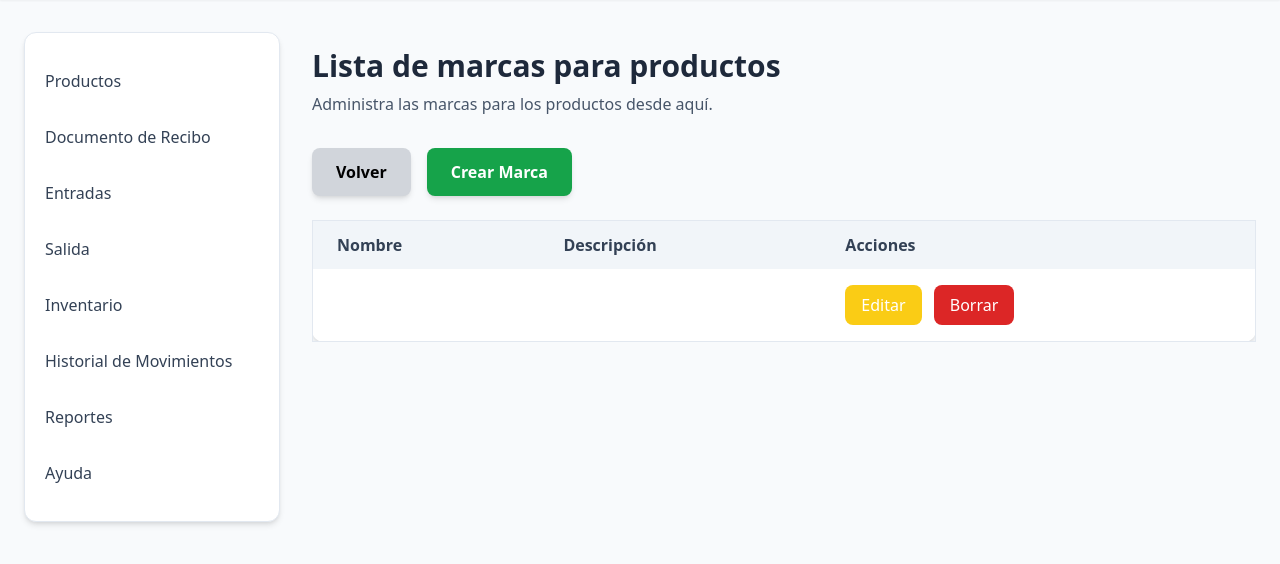
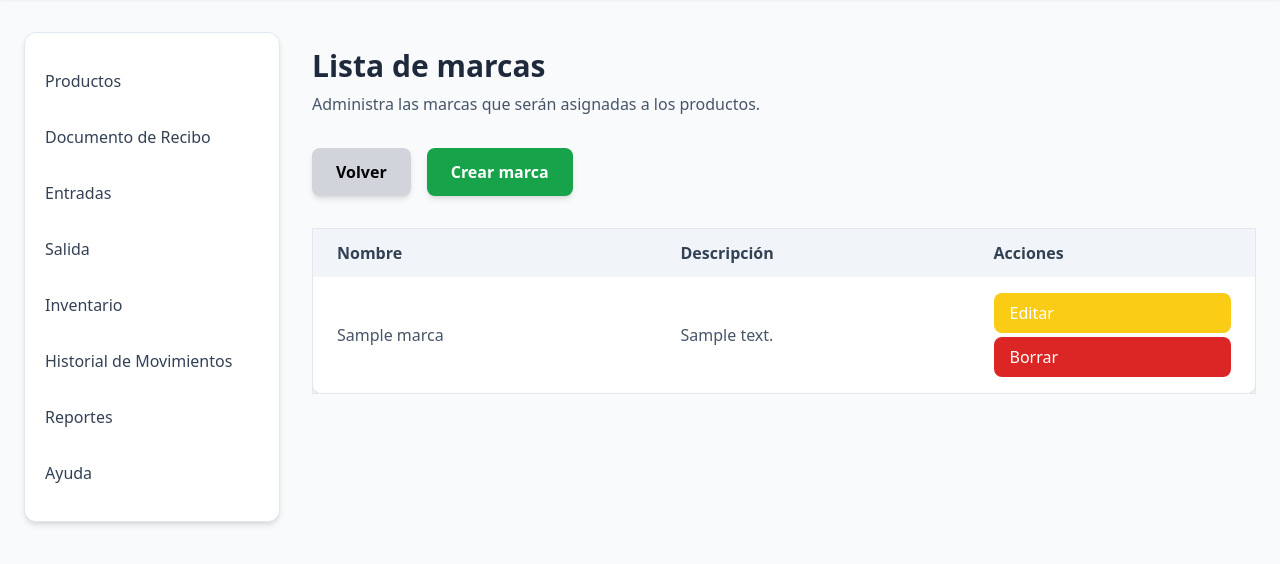
Before and after one commit to juansalgado12/wms, a Flask app: page /marcas/ in a window 1280 px wide. Shown: the part 112-676 px from the top of the page. Run offline with Flask 3, Linux system fonts and the light colour scheme; the visitor is signed in with stand-in values (Sample User, id 1); tables that the repository leaves empty hold one stand-in row (values such as "Sample post"); some libraries are stand-ins or nearby versions.

Commit message:
Se corrigieron errores en la lógica de creación y listado de marcas, se mejoró la plantilla de listado para incluir opciones de edición y eliminación (desabilitadas de momento para evitar errores de plantilla).

```diff
--- a/wmsr/marca.py
+++ b/wmsr/marca.py
@@ -12,8 +12,8 @@ def lista_marcas():
 
     # AquÍ iría la lógica para obtener la lista de marcas
     marcas = Marca.query.all()
-    mensaje_exito = request.args.get('mensaje_exito') # Obtener mensaje de éxito si existe
-    return render_template('productos/marca/listamarcas.html', marcas=marcas, mensaje_exito=mensaje_exito)
+    #mensaje_exito = request.args.get('mensaje_exito') # Obtener mensaje de éxito si existe
+    return render_template('productos/marca/listamarcas.html', marcas=marcas)
 
 @bp.route('/crear', methods=('GET', 'POST'))
 def crear_marca():
@@ -26,7 +26,7 @@ def crear_marca():
         nombre_normalizado = nombre.strip().lower() if nombre else ''
 
         error = None
-        nombre_marca = Marca.query.filter(db.func.lower(db.func.trim(Marca.marca_nombre)) == nombre_normalizado).first()
+        nombre_marca = Marca.query.filter(db.func.lower(db.func.trim(Marca.mar_nombre)) == nombre_normalizado).first()
 
         if nombre_marca is None and nombre_normalizado:
             nueva_marca = Marca(nombre.strip(), descripcion)
@@ -43,3 +43,7 @@ def crear_marca():
 @bp.route('/editar')
 def editar_marca():
     return render_template('productos/marca/editarmarca.html')
+
+@bp.route('/borrar')
+def borrar_marca():
+    return redirect(url_for('marca.lista_marcas'))
--- a/wmsr/templates/productos/marca/crearmarca.html
+++ b/wmsr/templates/productos/marca/crearmarca.html
@@ -5,7 +5,7 @@
 <div class="flex flex-col items-center justify-center min-h-[60vh] py-12">
     <div class="w-full max-w-md bg-white rounded-xl shadow-lg p-8 border border-slate-100">
         <h2 class="text-2xl font-bold text-slate-800 mb-6 text-center">Crear Marca</h2>
-        <form method="post" action="">
+        <form method="POST" action="">
             <!-- Aquí van los campos del formulario de inicio de sesión -->
             <div class="mb-4">
                 <label for="nombre" class="block text-slate-700 font-medium mb-2">Nombre</label>
--- a/wmsr/templates/productos/marca/listamarcas.html
+++ b/wmsr/templates/productos/marca/listamarcas.html
@@ -1,21 +1,15 @@
 {% extends 'layouts/base.html' %}
 
-{% block title %}Lista de Marcas - Warehouse Management System{% endblock %}
+{% block title %}Lista de marcas - Warehouse Management System{% endblock %}
 {% block content %}
-
 <div class="mb-8">
-	<h1 class="text-3xl font-bold text-slate-800 mb-2">Lista de marcas para productos</h1>
-	<p class="text-slate-600">Administra las marcas para los productos desde aquí.</p>
+	<h1 class="text-3xl font-bold text-slate-800 mb-2">Lista de marcas</h1>
+	<p class="text-slate-600">Administra las marcas que serán asignadas a los productos.</p>
 </div>
 
-<div class="flex space-x-4 mb-6">
-    <a href="{{ url_for('productos.catalogo') }}" class="px-6 py-3 bg-gray-300 font-semibold rounded-lg hover:bg-gray-400 transition-all shadow-md hover:shadow-lg">
-        Volver
-    </a>
-
-    <a href="{{ url_for('marca.crear_marca') }}" class="px-6 py-3 bg-green-600 text-white font-semibold rounded-lg hover:bg-green-800 transition-all shadow-md hover:shadow-lg">
-        Crear Marca
-    </a>
+<div class="flex flex-wrap gap-4 mb-8">
+    <a href="{{url_for('productos.catalogo')}}" class="px-6 py-3 bg-gray-300 font-semibold rounded-lg hover:bg-gray-400 transition-all shadow-md hover:shadow-lg">Volver</a>
+	<a href="{{url_for('marca.crear_marca')}}" class="px-6 py-3 bg-green-600 text-white font-semibold rounded-lg hover:bg-green-800 transition-all shadow-md hover:shadow-lg">Crear marca</a>
 </div>
 
 <div class="overflow-x-auto">
@@ -28,14 +22,20 @@
 			</tr>
 		</thead>
 		<tbody>
-			<!-- Aquí se mostrarán las marcas creadas -->
-			{% for marca in marcas %}
+			<!-- Aquí se mostrarán las marcas -->
+			{% for marca in marcas | reverse %}
 			<tr>
-				<td class="px-6 py-4 text-slate-600">{{ marca.nombre }}</td>
-				<td class="px-6 py-4 text-slate-600">{{ marca.descripcion }}</td>
+				<td class="px-6 py-4 text-slate-600">{{marca.mar_nombre}}</td>
+				<td class="px-6 py-4 text-slate-600">{{marca.mar_descripcion}}</td>
 				<td class="px-6 py-4">
-					<button class="px-4 py-2 bg-yellow-400 text-white rounded-lg font-medium hover:bg-yellow-500 transition-all mr-2" disabled>Editar</button>
-					<button class="px-4 py-2 bg-red-600 text-white rounded-lg font-medium hover:bg-red-800 transition-all" disabled>Borrar</button>
+					<div class="flex flex-col gap-1">
+						<a href="#" class="px-4 py-2 bg-yellow-400 text-white rounded-lg font-medium hover:bg-yellow-500 transition-all">Editar</a>
+						<a href="#"
+							class="px-4 py-2 bg-red-600 text-white rounded-lg font-medium hover:bg-red-800 transition-all"
+							onclick="return confirm('¿Está seguro de que desea eliminar esta marca?');">
+							Borrar
+						</a>
+					</div>
 				</td>
 			</tr>
 			{% endfor %}
```
